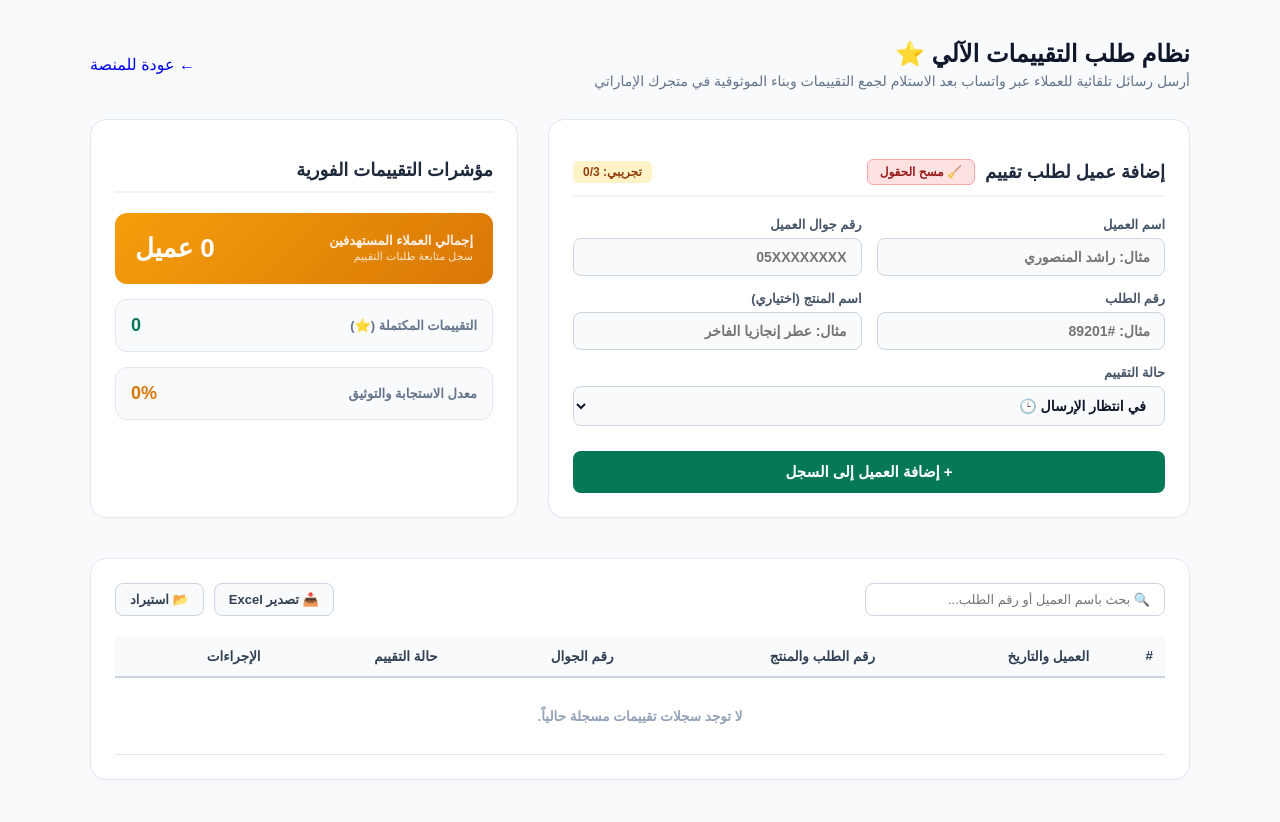
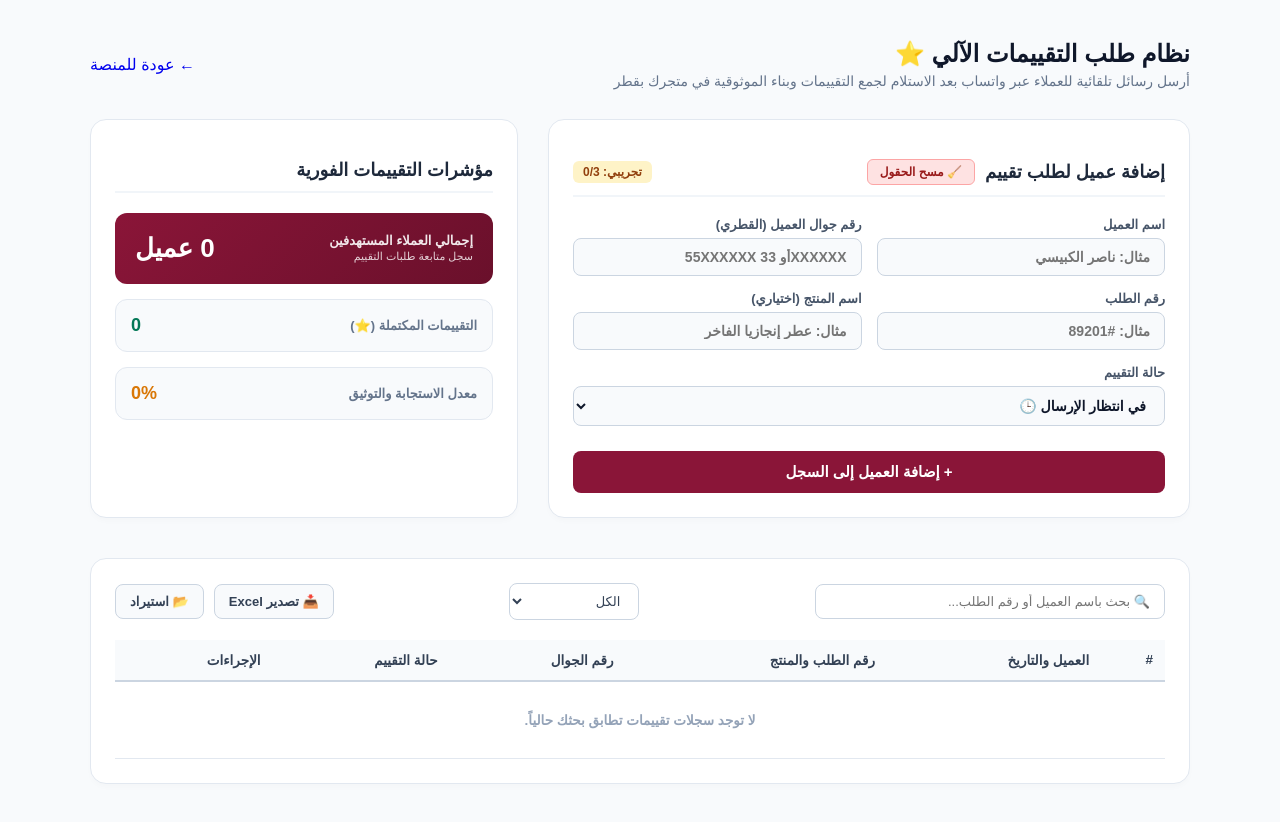
Before and after one commit to engaziasa-lang/engazia-app, a Next.js app: page /hub/qa/reviews in a window 1280 px wide. Built offline with nearby package versions, Linux system fonts and the light colour scheme.

Commit message:
Update page.tsx

```diff
--- a/app/hub/qa/reviews/page.tsx
+++ b/app/hub/qa/reviews/page.tsx
@@ -11,9 +11,10 @@ interface ReviewItem {
   productName: string;
   reviewStatus: string;
   createdAt?: string;
+  timestamp?: number; // تمت الإضافة للفرز الزمني
 }
 
-export default function AutomatedReviewsAE() {
+export default function AutomatedReviewsQA() {
   const [lang, setLang] = useState<'ar' | 'en'>('ar');
 
   const [customerName, setCustomerName] = useState<string>('');
@@ -26,11 +27,18 @@ export default function AutomatedReviewsAE() {
 
   const [items, setItems] = useState<ReviewItem[]>([]);
   const [searchQuery, setSearchQuery] = useState<string>('');
+  const [dateFilter, setDateFilter] = useState<string>('all'); // الفرز الزمني
   const [editingId, setEditingId] = useState<string | null>(null);
+
+  const [isClient, setIsClient] = useState(false);
+  const [isActivated, setIsActivated] = useState(true);
 
   const fileInputRef = useRef<HTMLInputElement>(null);
 
   useEffect(() => {
+    setIsClient(true);
+    setIsActivated(!!localStorage.getItem('merchant_license_key_qa'));
+
     // قراءة اللغة من الصفحة الرئيسية
     const savedLang = localStorage.getItem('seerk_global_lang') as 'ar' | 'en';
     if (savedLang) {
@@ -46,7 +54,7 @@ export default function AutomatedReviewsAE() {
       setCustomStatus('في انتظار الإرسال 🕒');
     }
 
-    const saved = localStorage.getItem('seerk_ae_automated_reviews_items');
+    const saved = localStorage.getItem('seerk_qa_automated_reviews_items');
     if (saved) {
       try { setItems(JSON.parse(saved)); } catch (e) { }
     }
@@ -54,25 +62,23 @@ export default function AutomatedReviewsAE() {
 
   const saveToLocalStorage = (newItems: ReviewItem[]) => {
     setItems(newItems);
-    localStorage.setItem('seerk_ae_automated_reviews_items', JSON.stringify(newItems));
+    localStorage.setItem('seerk_qa_automated_reviews_items', JSON.stringify(newItems));
   };
-
-  const isActivated = typeof window !== 'undefined' && !!localStorage.getItem('merchant_license_key');
 
   // قاموس الترجمة الفوري
   const t = {
     ar: {
       back: '← عودة للمنصة',
       title: 'نظام طلب التقييمات الآلي ⭐',
-      desc: 'أرسل رسائل تلقائية للعملاء عبر واتساب بعد الاستلام لجمع التقييمات وبناء الموثوقية في متجرك الإماراتي',
+      desc: 'أرسل رسائل تلقائية للعملاء عبر واتساب بعد الاستلام لجمع التقييمات وبناء الموثوقية في متجرك بقطر',
       editRecord: 'تعديل السجل',
       newRecord: 'إضافة عميل لطلب تقييم',
       clear: '🧹 مسح الحقول',
       trial: 'تجريبي',
       custName: 'اسم العميل',
-      custNamePH: 'مثال: راشد المنصوري',
-      phone: 'رقم جوال العميل',
-      phonePH: '05XXXXXXXX',
+      custNamePH: 'مثال: ناصر الكبيسي',
+      phone: 'رقم جوال العميل (القطري)',
+      phonePH: '55XXXXXX أو 33XXXXXX',
       orderNum: 'رقم الطلب',
       orderNumPH: 'مثال: #89201',
       prodName: 'اسم المنتج (اختياري)',
@@ -94,8 +100,16 @@ export default function AutomatedReviewsAE() {
       searchPH: '🔍 بحث باسم العميل أو رقم الطلب...',
       exportBtn: '📥 تصدير Excel',
       importBtn: '📂 استيراد',
+      filters: {
+        all: 'الكل',
+        day: 'آخر يوم',
+        week: 'آخر أسبوع',
+        month: 'آخر شهر',
+        sixMonths: 'آخر 6 أشهر',
+        year: 'آخر سنة'
+      },
       table: {
-        noRecords: 'لا توجد سجلات تقييمات مسجلة حالياً.',
+        noRecords: 'لا توجد سجلات تقييمات تطابق بحثك حالياً.',
         th1: '#',
         th2: 'العميل والتاريخ',
         th3: 'رقم الطلب والمنتج',
@@ -104,7 +118,7 @@ export default function AutomatedReviewsAE() {
         th6: 'الإجراءات',
         generalOrder: 'طلب عام',
         waBtn: '💬 واتساب',
-        totalLabel: 'إجمالي العملاء المسجلين',
+        totalLabel: 'إجمالي العملاء المعروضين',
         custUnit: 'عميل'
       },
       alerts: {
@@ -122,15 +136,15 @@ export default function AutomatedReviewsAE() {
     en: {
       back: '→ Back to Hub',
       title: 'Automated Review Request System ⭐',
-      desc: 'Send automated WhatsApp messages to customers after delivery to collect reviews and build trust in your UAE store',
+      desc: 'Send automated WhatsApp messages to customers after delivery to collect reviews and build trust in your Qatar store',
       editRecord: 'Edit Record',
       newRecord: 'Add Customer for Review Request',
       clear: '🧹 Clear Fields',
       trial: 'Trial',
       custName: 'Customer Name',
-      custNamePH: 'e.g. Rashid Al Mansoori',
-      phone: 'Customer Phone Number',
-      phonePH: '05XXXXXXXX',
+      custNamePH: 'e.g. Nasser Al Kubaisi',
+      phone: 'Customer Phone Number (Qatar)',
+      phonePH: '55XXXXXX or 33XXXXXX',
       orderNum: 'Order Number',
       orderNumPH: 'e.g. #89201',
       prodName: 'Product Name (Optional)',
@@ -152,8 +166,16 @@ export default function AutomatedReviewsAE() {
       searchPH: '🔍 Search by customer name or order number...',
       exportBtn: '📥 Export Excel',
       importBtn: '📂 Import',
+      filters: {
+        all: 'All Time',
+        day: 'Last Day',
+        week: 'Last Week',
+        month: 'Last Month',
+        sixMonths: 'Last 6 Months',
+        year: 'Last Year'
+      },
       table: {
-        noRecords: 'No review records currently saved.',
+        noRecords: 'No review records match your search.',
         th1: '#',
         th2: 'Customer & Date',
         th3: 'Order No. & Product',
@@ -162,7 +184,7 @@ export default function AutomatedReviewsAE() {
         th6: 'Actions',
         generalOrder: 'General Order',
         waBtn: '💬 WhatsApp',
-        totalLabel: 'Total Saved Customers',
+        totalLabel: 'Total Displayed Customers',
         custUnit: 'customer(s)'
       },
       alerts: {
@@ -216,7 +238,7 @@ export default function AutomatedReviewsAE() {
 
     const now = new Date();
     const timeOptions: Intl.DateTimeFormatOptions = { hour: 'numeric', minute: 'numeric', hour12: true };
-    const localeStr = lang === 'ar' ? 'ar-AE' : 'en-AE';
+    const localeStr = lang === 'ar' ? 'ar-QA' : 'en-QA';
     const formattedDate = `${now.toLocaleDateString(localeStr)} - ${now.toLocaleTimeString(localeStr, timeOptions)}`;
 
     if (editingId) {
@@ -227,7 +249,8 @@ export default function AutomatedReviewsAE() {
         orderNumber,
         productName,
         reviewStatus: finalReviewStatus,
-        createdAt: item.createdAt || formattedDate
+        createdAt: item.createdAt || formattedDate,
+        timestamp: item.timestamp || now.getTime()
       } : item);
       saveToLocalStorage(updated);
       setEditingId(null);
@@ -240,9 +263,10 @@ export default function AutomatedReviewsAE() {
         orderNumber,
         productName,
         reviewStatus: finalReviewStatus,
-        createdAt: formattedDate
+        createdAt: formattedDate,
+        timestamp: now.getTime()
       };
-      saveToLocalStorage([...items, newItem]);
+      saveToLocalStorage([newItem, ...items]); // حفظ الجديد في الأعلى
       alert(text.alerts.saveSuccess);
     }
 
@@ -251,11 +275,16 @@ export default function AutomatedReviewsAE() {
 
   const handleEdit = (item: ReviewItem) => {
     setCustomerName(item.customerName);
-    setPhoneNumber(item.phoneNumber);
+
+    // إزالة رمز الدولة (974) لتسهيل التعديل
+    let displayPhone = item.phoneNumber;
+    if (displayPhone.startsWith('974')) {
+      displayPhone = displayPhone.substring(3);
+    }
+    setPhoneNumber(displayPhone);
     setOrderNumber(item.orderNumber);
     setProductName(item.productName);
 
-    // مطابقة الحالة بذكاء
     const isPending = item.reviewStatus.includes('انتظار') || item.reviewStatus.includes('Pending');
     const isSent = item.reviewStatus.includes('إرسال') || item.reviewStatus.includes('Sent');
     const isDone = item.reviewStatus.includes('بنجاح') || item.reviewStatus.includes('Successfully');
@@ -283,10 +312,12 @@ export default function AutomatedReviewsAE() {
 
   const handleSendWhatsapp = (item: ReviewItem) => {
     let phone = (item.phoneNumber || '').replace(/\D/g, '');
-    if (phone.startsWith('05')) {
-      phone = '971' + phone.substring(1);
-    } else if (phone.startsWith('5') && phone.length === 9) {
-      phone = '971' + phone;
+    if (phone.startsWith('0')) {
+      phone = '974' + phone.substring(1);
+    } else if (phone.length === 8 && !phone.startsWith('974')) {
+      phone = '974' + phone;
+    } else if (!phone.startsWith('974')) {
+      phone = '974' + phone;
     }
 
     const prodDisplay = item.productName || (lang === 'ar' ? 'الطلب رقم ' + item.orderNumber : 'Order #' + item.orderNumber);
@@ -295,8 +326,33 @@ export default function AutomatedReviewsAE() {
     window.open(url, '_blank');
   };
 
+  // فلترة النتائج بناءً على البحث والفرز الزمني
+  const filteredItems = items.filter(item => {
+    const matchesSearch = item.customerName.toLowerCase().includes(searchQuery.toLowerCase()) ||
+                          item.orderNumber.toLowerCase().includes(searchQuery.toLowerCase()) ||
+                          item.phoneNumber.includes(searchQuery);
+    let matchesDate = true;
+
+    if (dateFilter !== 'all') {
+      const itemTime = item.timestamp || 0;
+      const now = Date.now();
+      const diff = now - itemTime;
+      const dayMs = 24 * 60 * 60 * 1000;
+
+      if (dateFilter === 'day') matchesDate = diff <= dayMs;
+      else if (dateFilter === 'week') matchesDate = diff <= 7 * dayMs;
+      else if (dateFilter === 'month') matchesDate = diff <= 30 * dayMs;
+      else if (dateFilter === '6months') matchesDate = diff <= 180 * dayMs;
+      else if (dateFilter === 'year') matchesDate = diff <= 365 * dayMs;
+    }
+
+    return matchesSearch && matchesDate;
+  });
+
+  const completedReviews = filteredItems.filter(i => i.reviewStatus.includes('⭐') || i.reviewStatus.includes('بنجاح') || i.reviewStatus.includes('Successfully')).length;
+
   const handleExportExcel = () => {
-    if (items.length === 0) {
+    if (filteredItems.length === 0) {
       alert(text.alerts.noDataExp);
       return;
     }
@@ -328,7 +384,7 @@ export default function AutomatedReviewsAE() {
             <tbody>
     `;
 
-    items.forEach((row, idx) => {
+    filteredItems.forEach((row, idx) => {
       tableHtml += `
         <tr>
           <td>${idx + 1}</td>
@@ -347,7 +403,7 @@ export default function AutomatedReviewsAE() {
             <tfoot>
               <tr class="tfoot-row">
                 <td colspan="6">${text.table.totalLabel}</td>
-                <td>${items.length} ${text.table.custUnit}</td>
+                <td>${filteredItems.length} ${text.table.custUnit}</td>
               </tr>
             </tfoot>
           </table>
@@ -359,7 +415,7 @@ export default function AutomatedReviewsAE() {
     const url = URL.createObjectURL(blob);
     const link = document.createElement("a");
     link.setAttribute("href", url);
-    link.setAttribute("download", "enjazya_ae_automated_reviews.xls");
+    link.setAttribute("download", `enjazya_qa_automated_reviews_${dateFilter}.xls`);
     document.body.appendChild(link);
     link.click();
     document.body.removeChild(link);
@@ -373,7 +429,8 @@ export default function AutomatedReviewsAE() {
         try {
           const imported = JSON.parse(event.target?.result as string);
           if (Array.isArray(imported)) {
-            saveToLocalStorage(imported);
+            const newItems = imported.filter(imp => !items.find(i => i.id === imp.id));
+            saveToLocalStorage([...newItems, ...items]);
             alert(text.alerts.importSuccess);
           }
         } catch (err) {
@@ -382,14 +439,6 @@ export default function AutomatedReviewsAE() {
       };
     }
   };
-
-  const filteredItems = items.filter(item =>
-    item.customerName.toLowerCase().includes(searchQuery.toLowerCase()) ||
-    item.orderNumber.toLowerCase().includes(searchQuery.toLowerCase()) ||
-    item.phoneNumber.includes(searchQuery)
-  );
-
-  const completedReviews = filteredItems.filter(i => i.reviewStatus.includes('⭐') || i.reviewStatus.includes('بنجاح') || i.reviewStatus.includes('Successfully')).length;
 
   return (
     <div className="tool-container" style={{ direction: lang === 'ar' ? 'rtl' : 'ltr' }}>
@@ -424,13 +473,13 @@ export default function AutomatedReviewsAE() {
         .input-group label { display: block; font-size: 13px; font-weight: 700; color: #475569; margin-bottom: 6px; }
         .input-wrapper { position: relative; display: flex; align-items: center; width: 100%; }
         .input-wrapper input, .input-wrapper select { width: 100%; padding: 10px 14px; border: 1px solid #cbd5e1; border-radius: 8px; font-size: 14px; font-family: inherit; outline: none; background: #f8fafc; color: #0f172a; font-weight: 600; box-sizing: border-box; text-align: ${lang === 'ar' ? 'right' : 'left'}; }
-        .input-wrapper input:focus, .input-wrapper select:focus { border-color: #047857; background: #ffffff; }
+        .input-wrapper input:focus, .input-wrapper select:focus { border-color: #8A1538; background: #ffffff; }
 
-        .action-btn { background: #047857; color: #fff; border: none; width: 100%; padding: 12px; border-radius: 8px; font-weight: 900; font-size: 15px; cursor: pointer; transition: all 0.2s; font-family: inherit; margin-top: 10px; box-sizing: border-box; }
-        .action-btn:hover { background: #065f46; }
+        .action-btn { background: #8A1538; color: #fff; border: none; width: 100%; padding: 12px; border-radius: 8px; font-weight: 900; font-size: 15px; cursor: pointer; transition: all 0.2s; font-family: inherit; margin-top: 10px; box-sizing: border-box; }
+        .action-btn:hover { background: #6A102B; }
 
         .result-box { background: #f8fafc; border-radius: 12px; padding: 15px; margin-bottom: 15px; display: flex; justify-content: space-between; align-items: center; border: 1px solid #e2e8f0; flex-wrap: wrap; gap: 10px; flex-direction: ${lang === 'ar' ? 'row' : 'row-reverse'}; text-align: ${lang === 'ar' ? 'right' : 'left'}; }
-        .result-box.primary { background: linear-gradient(135deg, #f59e0b 0%, #d97706 100%); color: #fff; border: none; padding: 20px; }
+        .result-box.primary { background: linear-gradient(135deg, #8A1538 0%, #6A102B 100%); color: #fff; border: none; padding: 20px; }
         .result-label { font-size: 13px; font-weight: 700; color: #64748b; }
         .primary .result-label { color: #ffffff; opacity: 0.9; }
         .result-value { font-size: 18px; font-weight: 900; color: #0f172a; direction: ltr; }
@@ -438,10 +487,16 @@ export default function AutomatedReviewsAE() {
 
         .table-section { background: #ffffff; border-radius: 16px; padding: 24px; border: 1px solid #e2e8f0; box-shadow: 0 4px 6px -1px rgba(0,0,0,0.02); text-align: ${lang === 'ar' ? 'right' : 'left'}; }
         .table-toolbar { display: flex; justify-content: space-between; align-items: center; margin-bottom: 20px; flex-wrap: wrap; gap: 15px; flex-direction: ${lang === 'ar' ? 'row' : 'row-reverse'}; }
-        .search-input { padding: 8px 14px; border: 1px solid #cbd5e1; border-radius: 8px; font-family: inherit; font-size: 13px; outline: none; width: 100%; max-width: 300px; box-sizing: border-box; text-align: ${lang === 'ar' ? 'right' : 'left'}; }
+
+        .search-input { padding: 9px 14px; border: 1px solid #cbd5e1; border-radius: 8px; font-family: inherit; font-size: 13px; outline: none; flex-grow: 1; max-width: 350px; box-sizing: border-box; text-align: ${lang === 'ar' ? 'right' : 'left'}; }
+        .search-input:focus { border-color: #8A1538; }
+
+        .filter-select { padding: 9px 14px; border: 1px solid #cbd5e1; border-radius: 8px; font-family: inherit; font-size: 13px; outline: none; background: #fff; color: #334155; cursor: pointer; min-width: 130px; }
+        .filter-select:focus { border-color: #8A1538; }
+
         .table-btns { display: flex; gap: 10px; flex-wrap: wrap; }
-        .t-btn { padding: 8px 14px; border-radius: 8px; font-weight: 700; font-size: 13px; cursor: pointer; border: 1px solid #cbd5e1; background: #f8fafc; color: #334155; font-family: inherit; display: flex; align-items: center; justify-content: center; }
-        .t-btn:hover { background: #f1f5f9; }
+        .t-btn { padding: 9px 14px; border-radius: 8px; font-weight: 700; font-size: 13px; cursor: pointer; border: 1px solid #cbd5e1; background: #f8fafc; color: #334155; font-family: inherit; display: flex; align-items: center; justify-content: center; gap: 6px; }
+        .t-btn:hover { background: #f1f5f9; border-color: #8A1538; color: #8A1538; }
 
         .table-responsive { overflow-x: auto; -webkit-overflow-scrolling: touch; width: 100%; }
         .data-table { width: 100%; border-collapse: collapse; font-size: 13.5px; min-width: 900px; }
@@ -462,7 +517,7 @@ export default function AutomatedReviewsAE() {
           <h1>{text.title}</h1>
           <p>{text.desc}</p>
         </div>
-        <Link href="/hub/ae" className="back-btn">
+        <Link href="/hub/qa" className="back-btn">
           {text.back}
         </Link>
       </div>
@@ -476,7 +531,7 @@ export default function AutomatedReviewsAE() {
                 {text.clear}
               </button>
             </div>
-            {!isActivated && <span className="trial-badge">{text.trial}: {items.length}/3</span>}
+            {isClient && !isActivated && <span className="trial-badge">{text.trial}: {items.length}/3</span>}
           </h2>
 
           <form onSubmit={handleSaveItem}>
@@ -550,7 +605,7 @@ export default function AutomatedReviewsAE() {
               <div style={{ fontSize: '11px', opacity: 0.8, marginTop: '2px' }}>{text.totalTargetSub}</div>
             </div>
             <div className="result-value">
-              {items.length} {text.table.custUnit}
+              {filteredItems.length} {text.table.custUnit}
             </div>
           </div>
 
@@ -562,7 +617,7 @@ export default function AutomatedReviewsAE() {
           <div className="result-box" style={{ background: '#f8fafc' }}>
             <span className="result-label">{text.responseRate}</span>
             <span className="result-value" style={{ color: '#d97706' }}>
-              {items.length > 0 ? ((completedReviews / items.length) * 100).toFixed(1) : 0}%
+              {filteredItems.length > 0 ? ((completedReviews / filteredItems.length) * 100).toFixed(1) : 0}%
             </span>
           </div>
         </div>
@@ -577,6 +632,20 @@ export default function AutomatedReviewsAE() {
             value={searchQuery}
             onChange={(e) => setSearchQuery(e.target.value)}
           />
+
+          <select
+            className="filter-select"
+            value={dateFilter}
+            onChange={(e) => setDateFilter(e.target.value)}
+          >
+            <option value="all">{text.filters.all}</option>
+            <option value="day">{text.filters.day}</option>
+            <option value="week">{text.filters.week}</option>
+            <option value="month">{text.filters.month}</option>
+            <option value="6months">{text.filters.sixMonths}</option>
+            <option value="year">{text.filters.year}</option>
+          </select>
+
           <div className="table-btns">
             <button className="t-btn" onClick={handleExportExcel}>{text.exportBtn}</button>
             <button className="t-btn" onClick={() => fileInputRef.current?.click()}>{text.importBtn}</button>
@@ -618,7 +687,7 @@ export default function AutomatedReviewsAE() {
                         {item.createdAt && <div style={{ fontSize: '11px', color: '#64748b', marginTop: '4px', fontWeight: 600 }}>🕒 {item.createdAt}</div>}
                       </td>
                       <td>
-                        <div style={{ fontWeight: 800, color: '#0369a1' }}>{item.orderNumber}</div>
+                        <div style={{ fontWeight: 800, color: '#8A1538' }}>{item.orderNumber}</div>
                         <div style={{ fontSize: '12px', color: '#64748b' }}>{item.productName || text.table.generalOrder}</div>
                       </td>
                       <td style={{ direction: 'ltr', textAlign: lang === 'ar' ? 'right' : 'left', fontWeight: 700 }}>{item.phoneNumber}</td>
```
